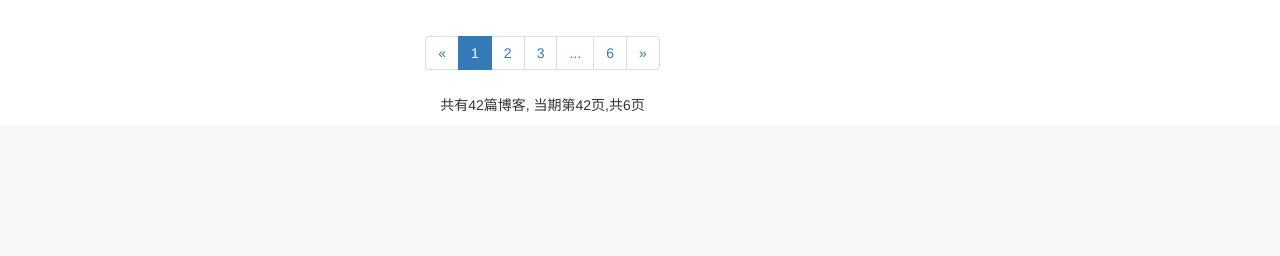
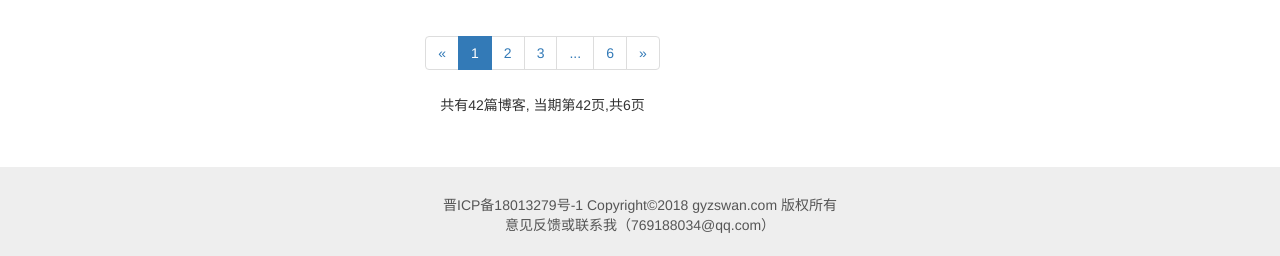
Before and after one commit to gy334/mysite, a Django app: page /blog/ in a window 1280 px wide. Shown: the part 1002-1258 px from the top of the page. Before the commit the page ends 1114 px from the top, so only its background shows below. Run offline with Django 3.2, Linux system fonts and the light colour scheme; data comes from the database, SQL or seed files in the repository; some libraries are stand-ins or nearby versions.

Commit message:
底部添加备案信息

```diff
--- a/mysite/settings/base.py
+++ b/mysite/settings/base.py
@@ -116,7 +116,7 @@ USE_TZ = True
 # Static files (CSS, JavaScript, Images)
 # https://docs.djangoproject.com/en/2.0/howto/static-files/
 
-STATIC_ROOT = os.path.join(BASE_DIR,'static_collected')
+STATIC_ROOT = os.path.join(BASE_DIR,'static_collected') #静态文件收集
 STATIC_URL = '/static/'
 STATICFILES_DIRS = [
     os.path.join(BASE_DIR,'static'),
--- a/static/base.css
+++ b/static/base.css
@@ -11,3 +11,16 @@ ul{
 ul.navbar-right{
     margin-right:0;
 }
+div.footer {
+    margin-top: 3em;
+    background-color: #eee;
+    color: #555;
+}
+div.website-info {
+    text-align: center;
+    padding-top: 2em;
+    padding-bottom: 1.5em;
+}
+div.website-info p {
+    margin-bottom: 0;
+}
--- a/templates/base.html
+++ b/templates/base.html
@@ -61,6 +61,16 @@
     </div>
 
     {% block content %}{% endblock %}
+
+    <!-- footer -->
+    <div class="footer">
+        <div class="website-info">
+            <p>晋ICP备18013279号-1 Copyright©2018 gyzswan.com 版权所有</p>
+            <p>意见反馈或联系我（769188034@qq.com）</p>
+        </div>
+    </div>
+
+
         <!-- Modal -->
     <div class="modal fade" id="login_modal" tabindex="-1" role="dialog">
         <div class="modal-dialog modal-sm" role="document">
```
Lines whose indentation alone changed are shown as unchanged.
